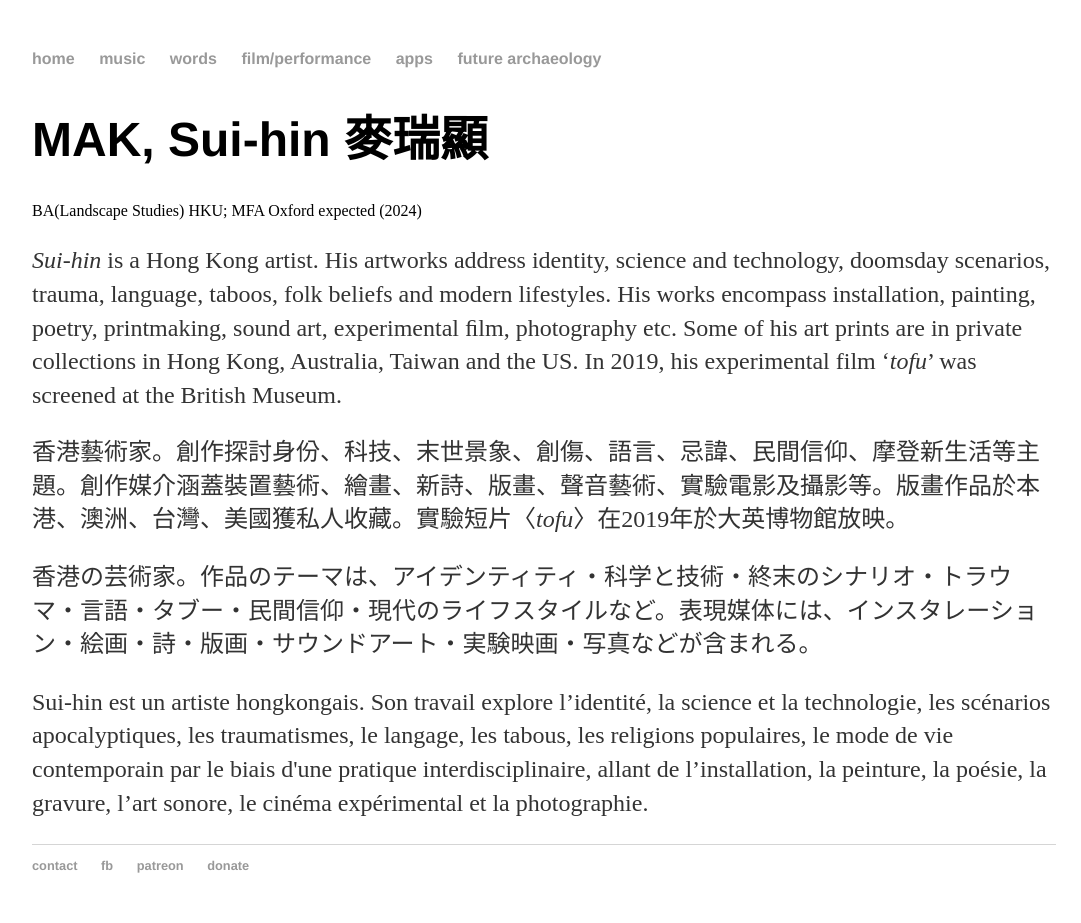
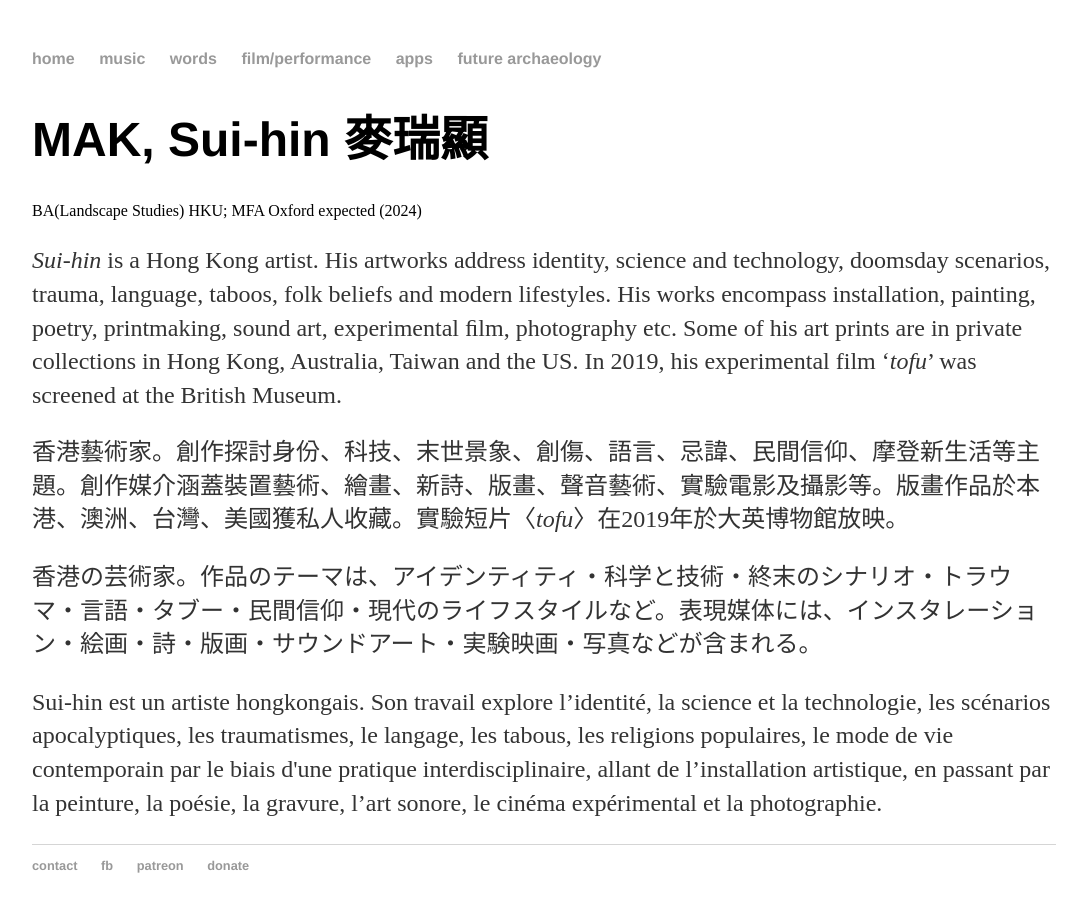
Before and after one commit to maksuihin/maksuihin.github.io, a Jekyll site: the page built from index.html, in a window 1280 px wide. Shown: the whole page, without its empty margins (96-1177 px from the left). Built offline with Jekyll 4.4.1, drawn with Linux system fonts in a browser that asks for light colours.

Commit message:
Update index.html

```diff
--- a/index.html
+++ b/index.html
@@ -14,7 +14,7 @@ title: MAK, Sui-hin 麥瑞顯
 
 			<p>香港の芸術家。作品のテーマは、アイデンティティ・科学と技術・終末のシナリオ・トラウマ・言語・タブー・民間信仰・現代のライフスタイルなど。表現媒体には、インスタレーション・絵画・詩・版画・サウンドアート・実験映画・写真などが含まれる。</p>
 
-			<p>Sui-hin est un artiste hongkongais.  Son travail explore l’identité, la science et la technologie, les scénarios apocalyptiques, les traumatismes, le langage, les tabous, les religions populaires, le mode de vie contemporain par le biais d'une pratique interdisciplinaire, allant de l’installation, la peinture, la poésie, la gravure, l’art sonore, le cinéma expérimental et la photographie.</p>
+			<p>Sui-hin est un artiste hongkongais.  Son travail explore l’identité, la science et la technologie, les scénarios apocalyptiques, les traumatismes, le langage, les tabous, les religions populaires, le mode de vie contemporain par le biais d'une pratique interdisciplinaire, allant de l’installation artistique, en passant par la peinture, la poésie, la gravure, l’art sonore, le cinéma expérimental et la photographie.</p>
 			<!--マックスイヒン 麦瑞顕 mak sui hin mak-->
 
     		</div>
```
